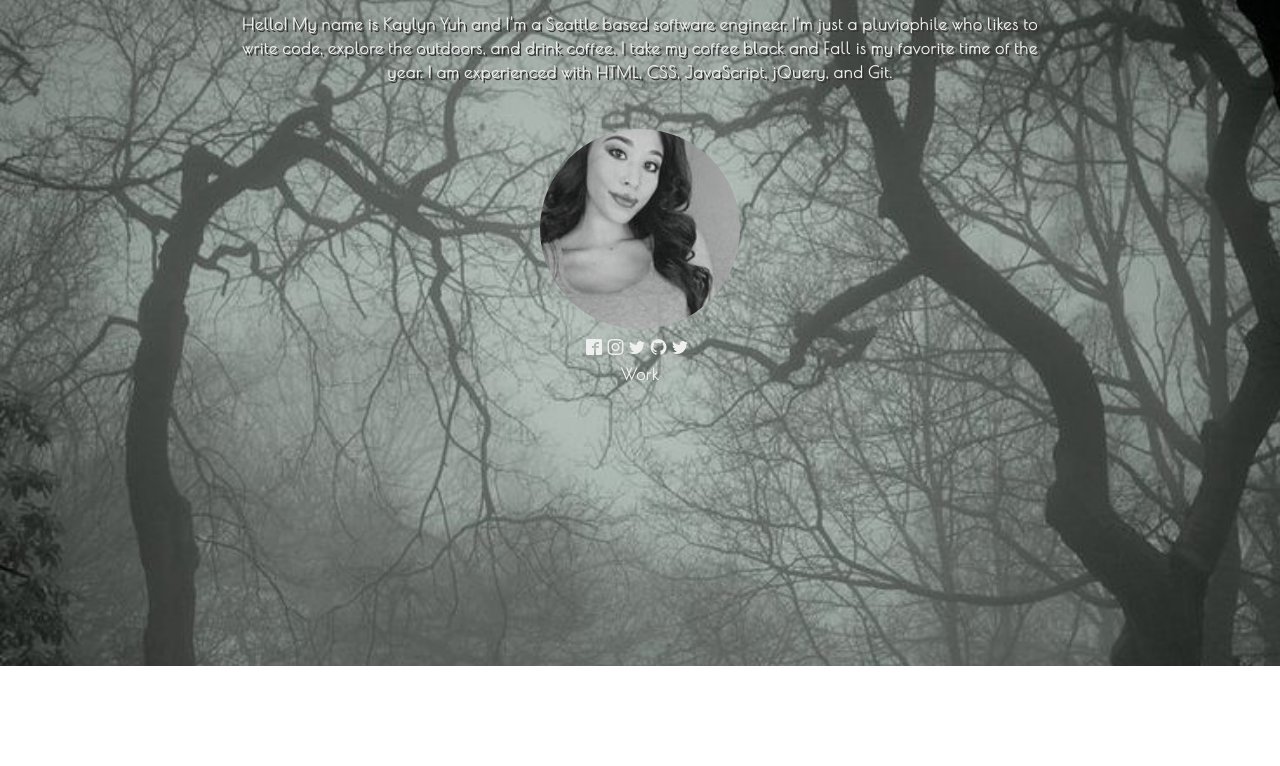
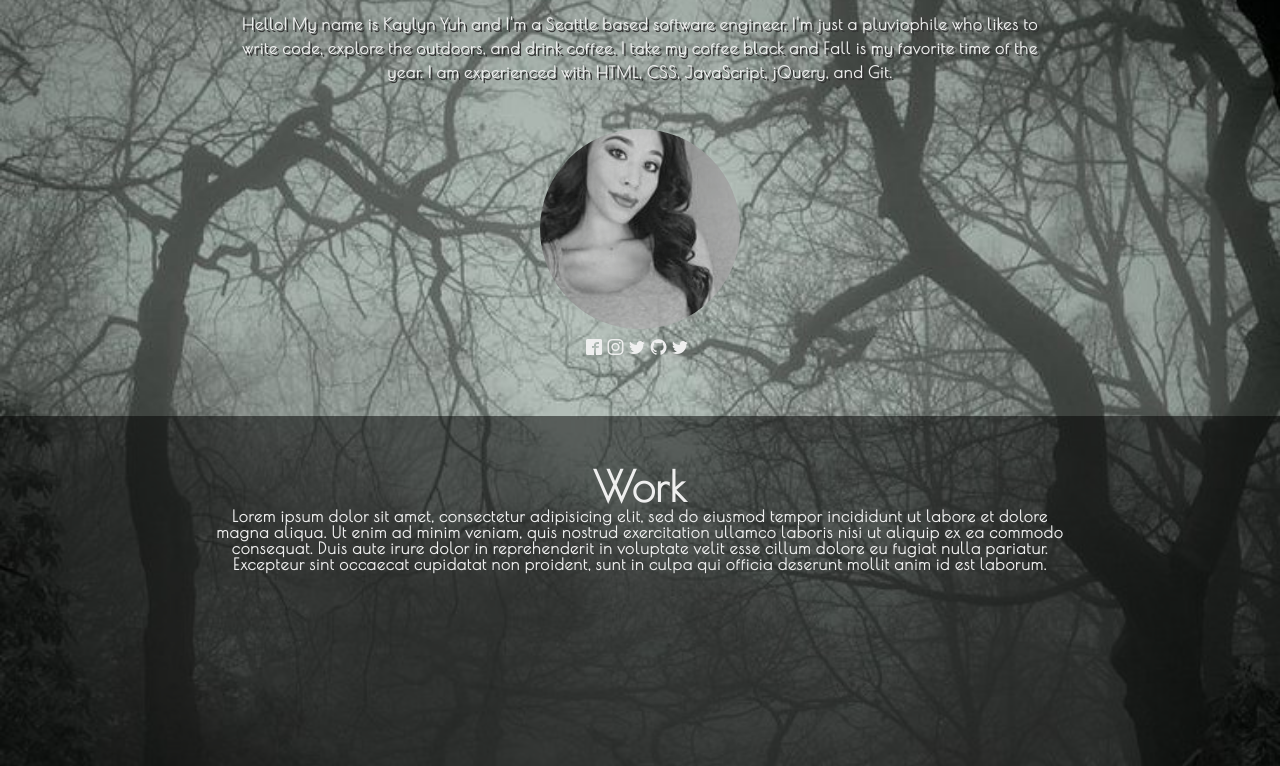
Before and after one commit to kaylynyuh/portfolio, a plain HTML site: page index.html in a window 1280 px wide. Shown: the part 235-1001 px from the top of the page. Before the commit the page ends 901 px from the top, so only its background shows below. Drawn offline with nearby package versions, Linux system fonts and the light colour scheme; files whose address does not match are found by name.

Commit message:
work section added, responsive

```diff
--- a/css/base.css
+++ b/css/base.css
@@ -26,6 +26,10 @@ nav a {
   color: #efefef;
 }
 
+.work {
+  display: none;
+}
+
 @media screen and (min-width: 760px) {
   .header-wrapper {
     width: 100%;
@@ -52,10 +56,27 @@ nav a {
     background: rgba(0, 0, 0, 0.5);
     padding: 25px;
   }
-  .work {
-    height: 300px;
+
+  .work-wrapper {
+    width: 100%;
+    margin: 0 auto;
+    background: rgba(0, 0, 0, 0.5);
+    position: absolute;
+    left: 0px;
+    margin-top: 50px;
   }
 
+  .work {
+    height: 500px;
+    display: block;
+    width: 520px;
+    margin: 0 auto;
+  }
+
+  .work h1 {
+    margin-top: 50px;
+    font-size: 42px;
+  }
 }
 
 @media screen and (min-width: 1200px) {
@@ -85,4 +106,25 @@ nav a {
     background: rgba(0, 0, 0, 0.5);
     padding: 25px;
   }
+
+  .work-wrapper {
+    width: 100%;
+    margin: 0 auto;
+    background: rgba(0, 0, 0, 0.5);
+    position: absolute;
+    left: 0px;
+    margin-top: 50px;
+  }
+
+  .work {
+    height: 500px;
+    display: block;
+    width: 860px;
+    margin: 0 auto;
+  }
+
+  .work h1 {
+    margin-top: 50px;
+    font-size: 42px;
+  }
 }
--- a/index.html
+++ b/index.html
@@ -43,8 +43,14 @@
           <li class="icon-github"></li>
           <li class="icon-twitter"></li>
         </ul>
-      <section class="work">
-        <h1>Work</h1>
+      <section class="work-wrapper">
+        <div class="work">
+          <h1>Work</h1>
+          <p>
+            Lorem ipsum dolor sit amet, consectetur adipisicing elit, sed do eiusmod tempor incididunt ut labore et dolore magna aliqua. Ut enim ad minim veniam, quis nostrud exercitation ullamco laboris nisi ut aliquip ex ea commodo consequat. Duis aute irure dolor in reprehenderit in voluptate velit esse cillum dolore eu fugiat nulla pariatur. Excepteur sint occaecat cupidatat non proident, sunt in culpa qui officia deserunt mollit anim id est laborum.
+          </p>
+        </div>
+      </section>
     </main>
     <script src="https://code.jquery.com/jquery-2.2.4.min.js"   integrity="sha256-BbhdlvQf/xTY9gja0Dq3HiwQF8LaCRTXxZKRutelT44="   crossorigin="anonymous"></script>
     <script src="js/app.js"></script>
```
